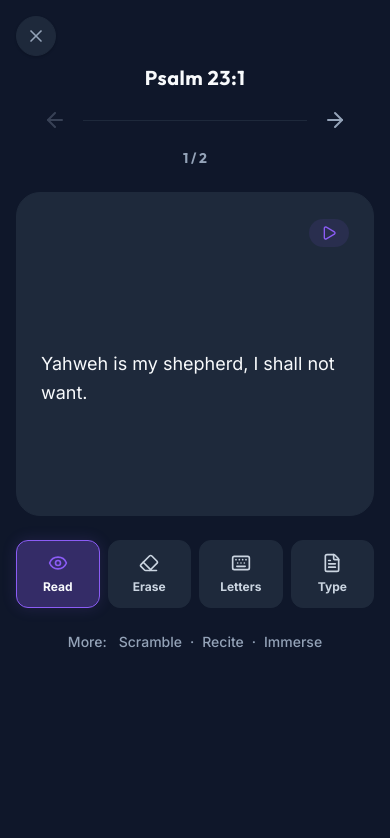
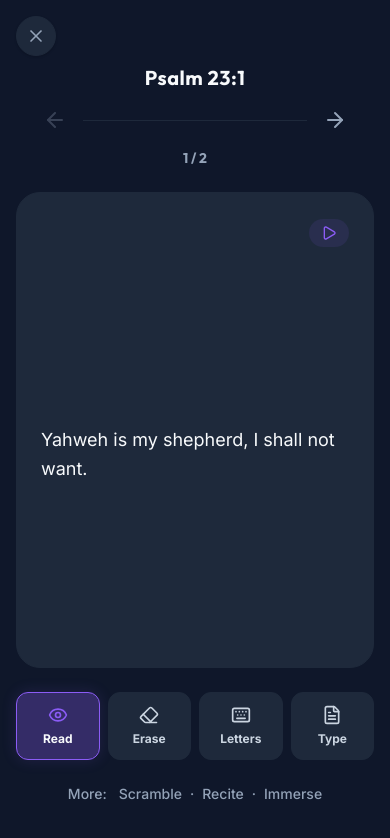
Before and after one commit to Kanakaiah/kanakaiah.github.io, a React (Vite) app: page /#/practice in a window 390 px wide. Shown: the top 838 px of the page. Built offline with nearby package versions, Linux system fonts and the light colour scheme.

Commit message:
UI: Remove bottom padding from Practice screen to push mode buttons down

```diff
--- a/src/screens/Practice.tsx
+++ b/src/screens/Practice.tsx
@@ -352,7 +352,7 @@ export const Practice: React.FC = () => {
 
   return (
     <div
-      className={`relative flex flex-col h-full w-full ${isImmersed ? 'fixed inset-0 z-[100]' : 'pt-14 lg:pt-6 pb-24 lg:pb-8'}`}
+      className={`relative flex flex-col h-full w-full ${isImmersed ? 'fixed inset-0 z-[100]' : 'pt-14 lg:pt-6 pb-6 lg:pb-8'}`}
       style={isImmersed ? { backgroundColor: 'var(--bg-color)' } : {}}
     >
 
@@ -454,7 +454,7 @@ export const Practice: React.FC = () => {
 
         {/* Mode Selector (Moved to Bottom) */}
         {!isImmersed && (
-          <div className="flex flex-col gap-4 pb-24 lg:pb-8">
+          <div className="flex flex-col gap-4 pb-4 lg:pb-8">
             {/* Primary Modes — Always visible as tabs */}
             <div className="grid grid-cols-4 gap-2">
               {[
```
